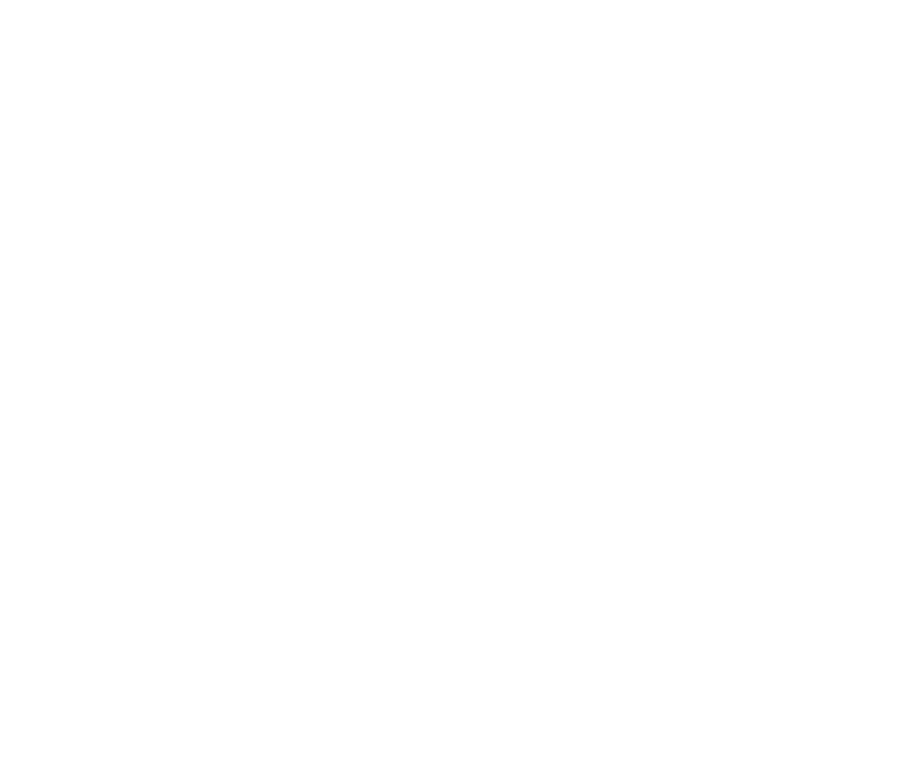
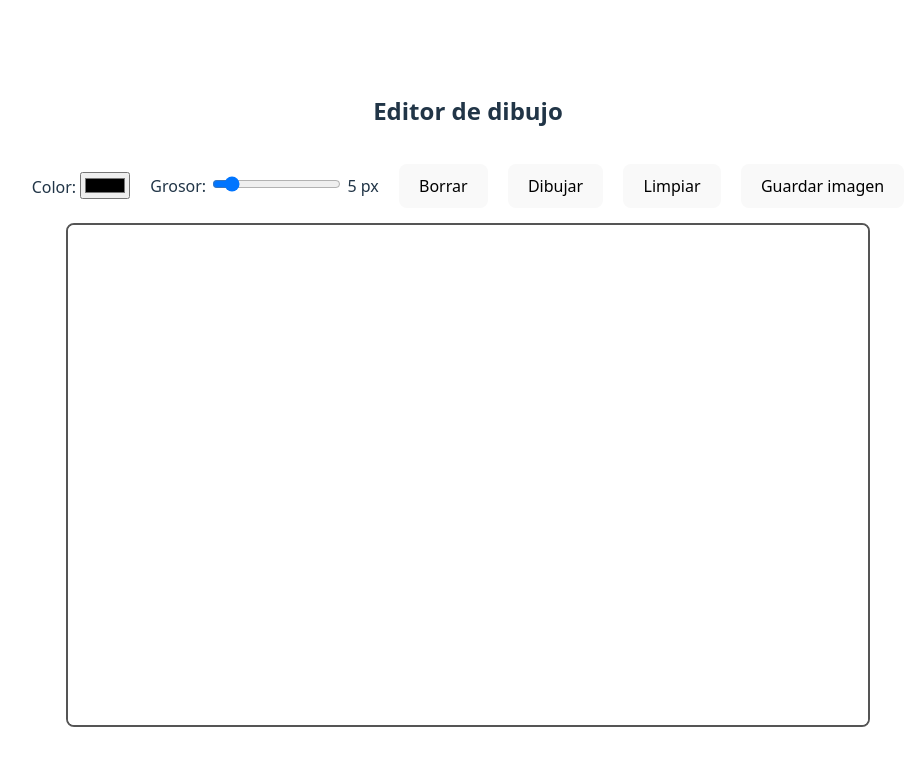
Before and after one commit to dianabenito/TFG_ArtTerapiaApp, a Vue app in the folder frontend/: page /canvas in a window 1280 px wide. Before the commit this address had no page. Shown: the top 766 px of the page, without its empty margins (172-1086 px from the left). Built offline with nearby package versions, Linux system fonts and the light colour scheme.

Commit message:
generació editor manual (no guarda imatges)

```diff
--- a/frontend/src/router/index.js
+++ b/frontend/src/router/index.js
@@ -4,6 +4,7 @@ import ComfyView from '../views/ComfyView.vue'
 import TherapistGenerationView from '../views/TherapistGenerationView.vue'
 import LoginView from '../views/LoginView.vue'
 import HomeView from '../views/HomeView.vue'
+import CanvasView from '../views/CanvasView.vue'
 
 const routes = [
   { path: '/', component: UsersView },
@@ -11,6 +12,7 @@ const routes = [
   { path: '/therapist/', component: TherapistGenerationView },
   { path: '/login/', component: LoginView },
   { path: '/home/', component: HomeView },
+  { path: '/canvas/', component: CanvasView },
   // session-specific routes (use sessionId param)
   { path: '/session/:sessionId/patient', component: ComfyView, props: true },
   { path: '/session/:sessionId/therapist', component: TherapistGenerationView, props: true },
--- /dev/null
+++ b/frontend/src/views/CanvasView.vue
@@ -0,0 +1,144 @@
+<script>
+export default {
+  name: "CanvasBView",
+
+  data() {
+    return {
+      drawing: false,
+      ctx: null,
+      color: "#000000",
+      size: 5,
+      mode: "draw",
+      savedImage: null,
+    };
+  },
+
+  mounted() {
+    const canvas = this.$refs.canvas;
+    this.ctx = canvas.getContext("2d");
+
+    // Fondo blanco para poder guardar
+    this.ctx.fillStyle = "#FFFFFF";
+    this.ctx.fillRect(0, 0, canvas.width, canvas.height);
+  },
+
+  methods: {
+    startDrawing(e) {
+      this.drawing = true;
+      this.ctx.beginPath();
+      this.ctx.moveTo(e.offsetX, e.offsetY);
+    },
+
+    draw(e) {
+      if (!this.drawing) return;
+
+      this.ctx.lineWidth = this.size;
+      this.ctx.lineCap = "round";
+
+      if (this.mode === "draw") this.ctx.strokeStyle = this.color;
+      else if (this.mode === "erase") this.ctx.strokeStyle = "#FFFFFF";
+
+      this.ctx.lineTo(e.offsetX, e.offsetY);
+      this.ctx.stroke();
+    },
+
+    stopDrawing() {
+      this.drawing = false;
+      this.ctx.closePath();
+    },
+
+    clearCanvas() {
+      const canvas = this.$refs.canvas;
+      this.ctx.fillStyle = "#FFFFFF";
+      this.ctx.fillRect(0, 0, canvas.width, canvas.height);
+    },
+
+    setErase() {
+      this.mode = "erase";
+    },
+
+    setDraw() {
+      this.mode = "draw";
+    },
+
+    saveImage() {
+      const canvas = this.$refs.canvas;
+      this.savedImage = canvas.toDataURL("image/png");
+      // Aquí puedes enviarlo a tu backend si lo quieres almacenar
+    },
+  },
+};
+</script>
+
+<template>
+  <div class="canvas-wrapper">
+    <h2>Editor de dibujo</h2>
+
+    <!-- Controles -->
+    <div class="controls">
+      <label>
+        Color:
+        <input type="color" v-model="color">
+      </label>
+
+      <label>
+        Grosor:
+        <input type="range" v-model="size" min="1" max="40" />
+        {{ size }} px
+      </label>
+
+      <button @click="setErase">Borrar</button>
+      <button @click="setDraw">Dibujar</button>
+      <button @click="clearCanvas">Limpiar</button>
+      <button @click="saveImage">Guardar imagen</button>
+    </div>
+
+    <!-- Lienzo -->
+    <canvas
+      ref="canvas"
+      width="800"
+      height="500"
+      class="drawing-canvas"
+      @mousedown="startDrawing"
+      @mousemove="draw"
+      @mouseup="stopDrawing"
+      @mouseleave="stopDrawing"
+    ></canvas>
+
+    <!-- Resultado guardado -->
+    <div v-if="savedImage" class="saved-img">
+      <h3>Imagen guardada:</h3>
+      <img :src="savedImage" alt="drawing result">
+    </div>
+  </div>
+</template>
+
+
+<style scoped>
+.canvas-wrapper {
+  display: flex;
+  flex-direction: column;
+  gap: 15px;
+  width: 100%;
+  align-items: center;
+}
+
+.controls {
+  display: flex;
+  gap: 20px;
+  align-items: center;
+}
+
+.drawing-canvas {
+  border: 2px solid #555;
+  border-radius: 8px;
+  background: white;
+  cursor: crosshair;
+}
+
+.saved-img img {
+  border: 2px solid #333;
+  margin-top: 10px;
+  max-width: 800px;
+}
+</style>
--- a/frontend/src/views/ComfyView.vue
+++ b/frontend/src/views/ComfyView.vue
@@ -459,6 +459,11 @@ const confirmMultiSelect = async () => {
   }
 }
 
+const drawSketch = async () => {
+  router.push('/canvas/')
+}
+
+
 </script>
 
 <template>
@@ -482,6 +487,7 @@ const confirmMultiSelect = async () => {
       <button @click="openRefineModal()" :disabled="isLoading">Crear con texto</button>
       <button v-if="imageUrl" @click="generateImage(null, imageUrl)" :disabled="isLoading" style="margin-left:.5rem;">Crear a partir de imagen</button>
       <button v-if="imageUrl" @click="createFromSketch(imageUrl)" :disabled="isLoading">Rediseñar boceto</button>
+      <button @click="drawSketch">Dibujar boceto</button>
     </div>
 
     <!-- Upload from gallery -->
```
